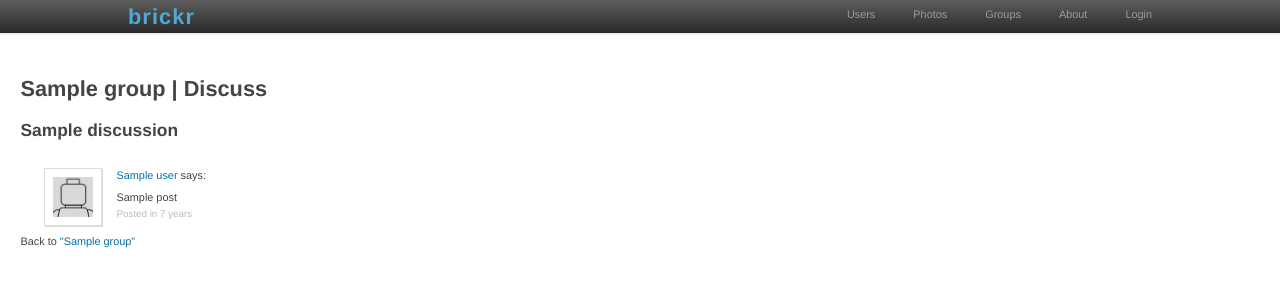
After one commit to remig/brickr, a Flask app: template app/templates/groups/discussion.html in a window 1280 px wide. The commit adds this page. Shown: the top 300 px of the page. Run offline with Flask 2, Linux system fonts and the light colour scheme; the template is opened without the code that fills it: most values are stand-ins (such as "Sample title", 1, 10 or a date in 2020); parts of the project's set-up code (start-up, migrations or seed data) failed here and were passed over; some libraries are stand-ins or nearby versions.

Commit message:
Group discussions!
Includes creating new threads and posting messages to threads.

```diff
--- a/app/models/group.py
+++ b/app/models/group.py
@@ -20,6 +20,7 @@ class Group(db.Model):
     description = db.Column(db.Text)
     rules = db.Column(db.Text)
     creation_time = db.Column(db.DateTime)
+    discussions = db.relationship('Discussion', backref = 'group', lazy = 'dynamic')
 
     def __init__(self, name, url_name, description = None, rules = None):
         self.name = name
--- a/app/models/user.py
+++ b/app/models/user.py
@@ -21,6 +21,7 @@ class User(db.Model):
     notes = db.relationship('Note', backref = 'user', lazy = 'dynamic')
     contacts = db.relationship('Contact', backref = 'user', lazy = 'dynamic')
     groups = db.relationship('Group', secondary = group_member_list, backref = db.backref('members', lazy = 'dynamic'))
+    posts = db.relationship('DiscussionPost', backref = 'user', lazy = 'dynamic')
 
     def __init__(self, name, email, password = None, openid = None):
         self.name = name
--- a/app/static/css/main.css
+++ b/app/static/css/main.css
@@ -357,7 +357,7 @@ h5 {
 }
 
 .comments-date {
-  color: #DDD;
+  color: #BBB;
   font-size: .9em;
   padding-left: 12px;
 }
@@ -565,3 +565,42 @@ textarea {
   color: #444;
   padding: 1px;
 }
+
+.discussion-post {
+  overflow: auto;
+  margin-top: 10px;
+  margin-left: 10px;
+}
+
+.post-text {
+	margin-left: 20px;
+	margin-bottom: 5px;
+}
+
+.post-username {
+	margin-top: 10px;
+	margin-bottom: 10px;
+}
+
+.post-avatar {
+  float: left;
+  padding: 4px 8px;
+  width: 60px;
+  margin: 5px;
+}
+
+.post-metadata {
+}
+
+.post-avatar img {
+  display: block;
+  margin-left: auto;
+  margin-right: auto;
+  padding:8px;
+  border: 1px #DDD solid;
+  -webkit-box-shadow:  1px 1px 0px 0px rgba(0,0,0,0.15);
+  box-shadow:  1px 1px 0px 0px rgba(0,0,0,0.15);
+  background-color: #FFF;
+  width: 40px;
+  height: 40px;
+}
--- a/app/templates/groups/create_group.html
+++ b/app/templates/groups/create_group.html
@@ -4,6 +4,7 @@
 
 {% block content %}
 <div id="content-main">
+    <h2>Create a new Group</h2>
     <form method="POST" action="" class="form" id="create_group_form">
         <br /><label for="name">Group Name: (required)</label>
         <br /><input id="name" name="name" type="text" size="55" value="{{ name }}"/>
--- /dev/null
+++ b/app/templates/groups/discussion.html
@@ -0,0 +1,44 @@
+{% extends "nav.html" %}
+
+{% block title %}{{ group.name }} | brickr{% endblock %}
+
+{% block script %}
+{% include "fix_time.html" %}
+{% endblock %}
+
+{% block content %}
+<div id="content-main">
+    <h2>{{ group.name }} | Discuss</h2>
+    <h3>{{ discussion.title }}</h3>
+    {% for post in discussion.posts %}
+    <div class="discussion-post">
+        <div class="post-avatar">
+            <a href="{{ url_for('photos.stream', username = post.user.name) }}">
+                <img src="{{ url_for('static', filename = 'img/avatar.jpg') }}" alt="" title="" border="0" height="36" width="36">
+            </a>
+        </div>
+        <div class="post-username">
+            <a href="{{ url_for('photos.stream', username = post.user.name) }}">{{ post.user.name }}</a> says:
+        </div>
+        <div class="post-text">
+            {{ post.post }}
+        </div>
+        <div class="comments-date">
+            Posted <span class="convert-time">{{ post.creation_time }},fromNow</span>
+        </div>
+    </div>
+    {% endfor %}
+    {% if g.user and g.user in group.members %}
+        <div id="discussion-add-post">
+            <div class="hr"></div>
+            <h3>Post a reply</h3>
+            <form method="POST" action="{{ url_for('groups.addDiscussuionPost') }}" class="form">
+                <textarea id="post_text" name="post_text" rows="6" placeholder="New Post" aria-label="New Post"></textarea>
+                <input type="hidden" value="{{ discussion.id }}" id="discussionID" name="discussionID">
+                <input type="submit" value="Submit" class="button">
+            </form>
+        </div>
+    {% endif %}
+    Back to <a href="{{ url_for('groups.group', groupURL = group.url_name) }}">"{{ group.name }}"</a>
+</div>
+{% endblock %}
--- a/app/templates/groups/group_index.html
+++ b/app/templates/groups/group_index.html
@@ -16,7 +16,7 @@
     <h3>All available groups:</h3>
     <ul>
         {% for group in groups.query.all() %}
-            <li><a href="{{ url_for('groups.group', groupURL = group.url_name) }}">{{ group.name }}</a> - <span>{{ group.members.count() }} members | {{ group.photos.count() }} photos | created <span class="convert-time">{{ group.creation_time }},LL</span></span></li>
+            <li><a href="{{ url_for('groups.group', groupURL = group.url_name) }}">{{ group.name }}</a> - <span>{{ group.members.count() }} members | {{ group.photos.count() }} photos | {{ group.discussions.count() }} Discussions | created <span class="convert-time">{{ group.creation_time }},LL</span></span></li>
         {% endfor %}
     </ul>
     <br />
--- a/app/templates/index.html
+++ b/app/templates/index.html
@@ -3,10 +3,6 @@
 {% block content %}
   <div class="jumbo">
     <h2>Welcome to brickr<h2>
-    {% if session['user_id'] and g.user %}
-        <h3>{{ g.user.name }} - This is your personalized brickr landing page</h3>
-    {% else %}
-        <h3>This is the home page for brickr<h3>
-    {% endif %}
+    <h3>This is the home page for brickr<h3>
   </div>
 {% endblock %}
```
Also changed, not shown: app/groups/views.py (+36 -0 lines), app/models/discussion.py (added, +19 -0 lines), app/models/discussion_post.py (added, +22 -0 lines), app/templates/groups/group.html (+17 -6 lines), app/templates/groups/new_discussion.html (added, +23 -0 lines).
